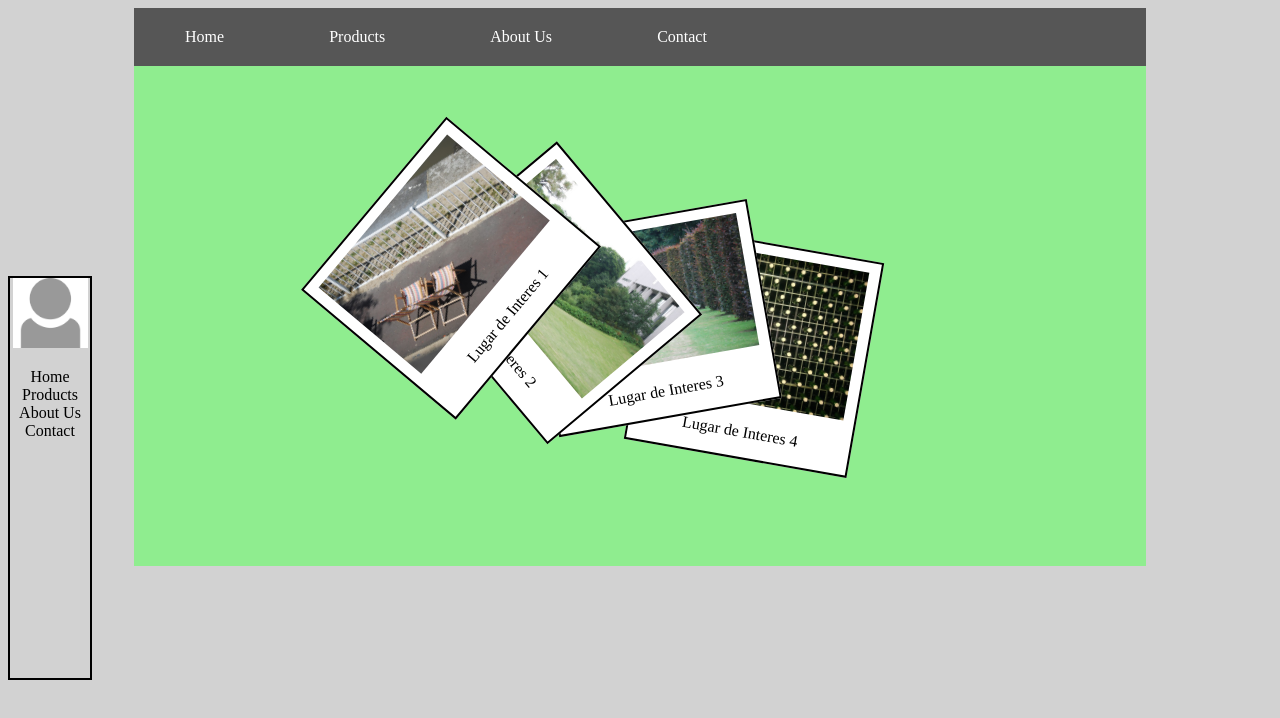
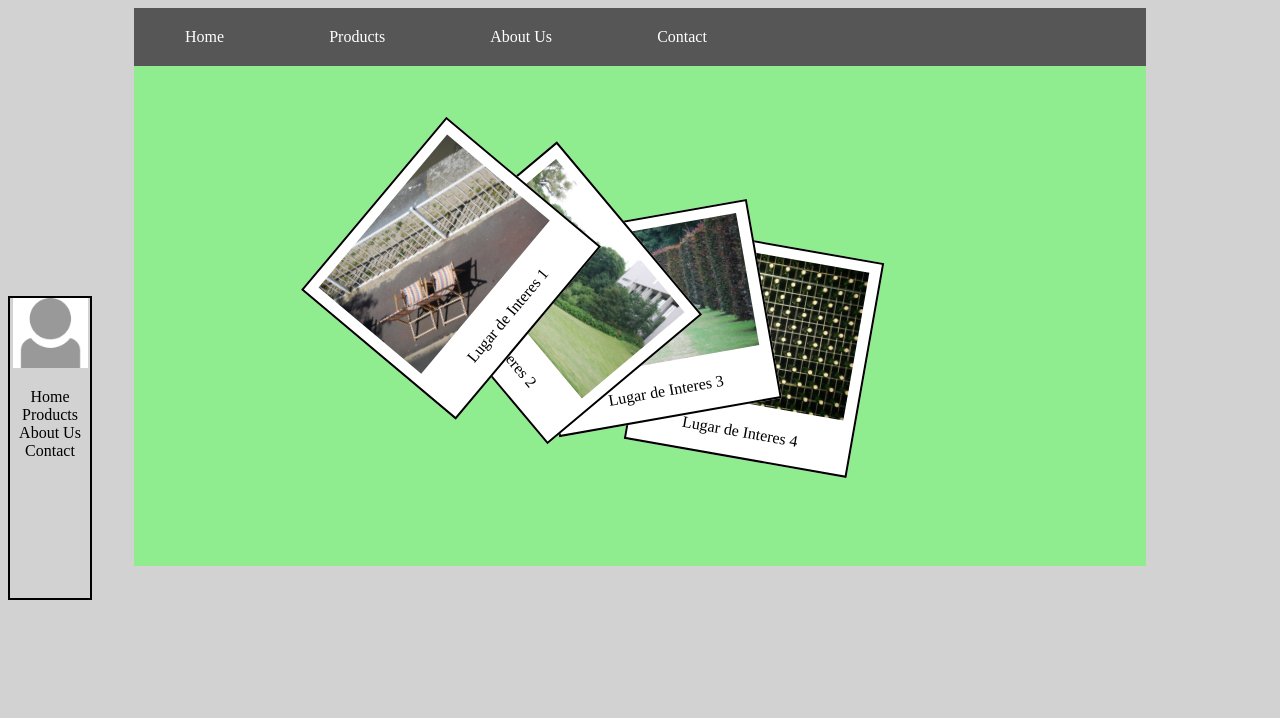
Before and after one commit to DanielVerano/LenguajeMarcas, a plain HTML site: page Unidad 4 - Maquetación Web (Tradicional y con Flex y Grid)/Ej_Practico_Posicionamiento/ej.html in a window 1280 px wide. Drawn offline with Linux system fonts and the light colour scheme.

Commit message:
Ejercicio Posicionamiento

```diff
--- a/Unidad 4 - Maquetación Web (Tradicional y con Flex y Grid)/Ej_Practico/css/estilos.css
+++ b/Unidad 4 - Maquetación Web (Tradicional y con Flex y Grid)/Ej_Practico_Posicionamiento/css/estilos.css
@@ -49,9 +49,9 @@ img[alt="Profile"] {
 .sidebar {
     text-align: center;
     position: fixed;
-    bottom: 15%;
+    bottom: 25%;
     width: 80px;
-    height: 400px;
+    height: 300px;
     border: 2px solid black;
 }
 
```
Also changed, not shown: Unidad 4 - Maquetación Web (Tradicional y con Flex y Grid)/Ej_Practico_Posicionamiento/ej.html (renamed from Unidad 4 - Maquetación Web (Tradicional y con Flex y Grid)/Ej_Practico/ej.html), Unidad 4 - Maquetación Web (Tradicional y con Flex y Grid)/Ej_Practico_Posicionamiento/img/img1.jpg (renamed from Unidad 4 - Maquetación Web (Tradicional y con Flex y Grid)/Ej_Practico/img/img1.jpg), Unidad 4 - Maquetación Web (Tradicional y con Flex y Grid)/Ej_Practico_Posicionamiento/img/img2.jpg (renamed from Unidad 4 - Maquetación Web (Tradicional y con Flex y Grid)/Ej_Practico/img/img2.jpg), Unidad 4 - Maquetación Web (Tradicional y con Flex y Grid)/Ej_Practico_Posicionamiento/img/img3.jpg (renamed from Unidad 4 - Maquetación Web (Tradicional y con Flex y Grid)/Ej_Practico/img/img3.jpg), Unidad 4 - Maquetación Web (Tradicional y con Flex y Grid)/Ej_Practico_Posicionamiento/img/img4.jpg (renamed from Unidad 4 - Maquetación Web (Tradicional y con Flex y Grid)/Ej_Practico/img/img4.jpg), Unidad 4 - Maquetación Web (Tradicional y con Flex y Grid)/Ej_Practico_Posicionamiento/img/profile.png (renamed from Unidad 4 - Maquetación Web (Tradicional y con Flex y Grid)/Ej_Practico/img/profile.png).
